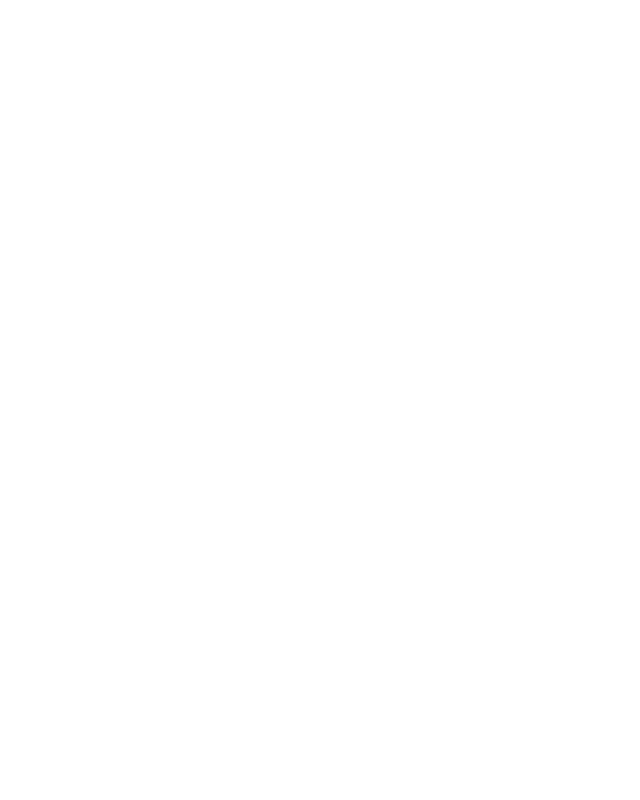
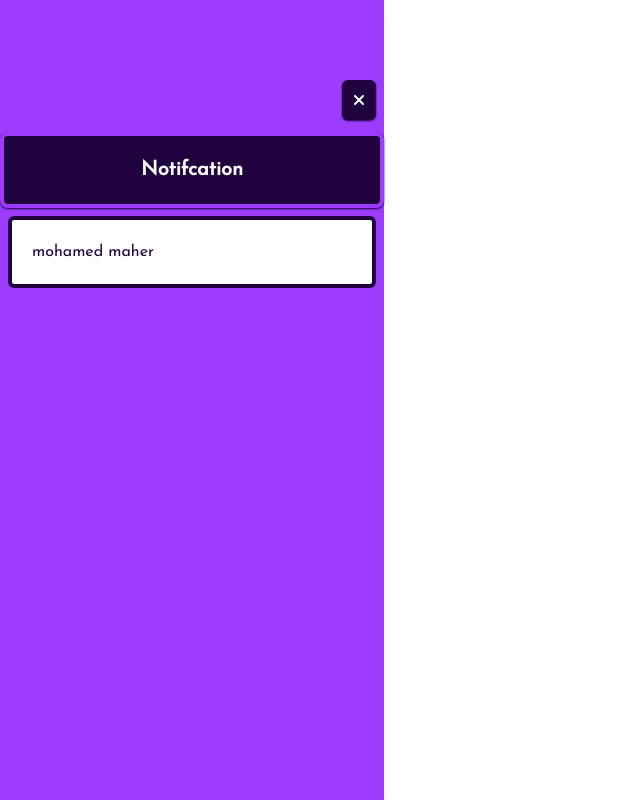
Before and after one commit to Mohamed-maher50/project, a React (Create React App) app in the folder client/: page / in a window 1280 px wide. Before the commit this address had no page. Shown: the whole page, without its empty margins (0-640 px from the left). Built offline with nearby package versions, Linux system fonts and the light colour scheme.

Commit message:
add notifation component

```diff
--- a/client/src/App.js
+++ b/client/src/App.js
@@ -1,17 +1,29 @@
+import { useState } from "react";
 import { Route, Routes } from "react-router";
 import "./App.css";
 import Login from "./components/Login/Login";
-
+import NotifcationNav from "./components/NotifcationNav/NotifcationNav";
 import Register from "./components/register/Register";
 import Avatar from "./pages/Avatar";
 import Home from "./pages/Home";
 function App() {
+  const [notifcationStatus, setNotifcationStatus] = useState(true);
+  const notifcationStatusHandler = () => {
+    setNotifcationStatus((prev) => !prev);
+  };
   return (
-    <div className="App h-screen">
+    <div className="App h-screen min-h-screen   overflow-auto">
+      <NotifcationNav
+        notifcationStatusHandler={notifcationStatusHandler}
+        notifcationStatus={notifcationStatus}
+      />
       <Routes>
         <Route path="/register" element={<Register />} />
         <Route path="/login" element={<Login />} />
-        <Route path="/home" element={<Home />} />
+        <Route
+          path="/home"
+          element={<Home notifcationStatusHandler={notifcationStatusHandler} />}
+        />
         <Route path="/avatar" element={<Avatar />} />
       </Routes>
     </div>
--- a/client/src/components/NavBar.js
+++ b/client/src/components/NavBar.js
@@ -1,6 +1,6 @@
 import React, { useState } from "react";
 import { useSelector } from "react-redux";
-function NavBar() {
+function NavBar({ notifcationStatusHandler }) {
   const [Active, setActive] = useState(true);
   const { user } = useSelector((state) => state.user);
   const SubMenu = function () {
@@ -12,6 +12,7 @@
           className="rounded-full h-10 p-2 outline-none text-lg grow shadow"
           spellCheck="false"
         />
+
         <span className="rounded-full border-secondary border-2 outline-2 outline-offset-2 outline-none outline-lime-50 overflow-hidden inline-block w-10 h-10 mx-3">
           <img src={user.AvatarUrl} />
         </span>
@@ -20,7 +21,7 @@
   };
   return (
     <>
-      <div className="bg-main top-0  w-full  z-20 p-1 flex items-center">
+      <div className="bg-main top-0  w-full relative z-20 p-1 flex items-center">
         <div className="logo flex items-center px-4 grow">
           <img
             src="/images.png"
@@ -31,12 +32,17 @@
             can you
           </span>
         </div>
+        <i
+          class={`fa-solid fa-bell text-yellow-400 text-2xl mx-1 cursor-pointer`}
+          onClick={notifcationStatusHandler}
+        ></i>
         <div
           onClick={() => setActive(!Active)}
           className=" cursor-pointer w-12 h-12 flex items-center justify-center rounded-lg bg-[#F8F4EA] text-[#579BB1] lg:hidden"
         >
           <i className="fa fa-bars text-2xl text-main" aria-hidden="true"></i>
         </div>
+
         <div className="hidden lg:flex items-center w-80 ">
           <SubMenu />
         </div>
--- /dev/null
+++ b/client/src/components/NotifcationNav/NotifcationNav.jsx
@@ -0,0 +1,25 @@
+import React from "react";
+import NotifictItem from "../notificationItem/NotifictItem";
+
+function NotifcationNav({ notifcationStatusHandler, notifcationStatus }) {
+  return (
+    <div
+      className={`fixed h-screen w-1/2 md:w-[30%]  shadow-lg bg-secondary z-20 ${
+        notifcationStatus ? "left-0" : "-left-full"
+      } duration-1000  pt-20`}
+    >
+      <div className="flex justify-end mb-3">
+        <i
+          className="fa-solid fa-xmark cursor-pointer shadow-sm shadow-main rounded-md p-3 bg-main text-white mr-2"
+          onClick={notifcationStatusHandler}
+        ></i>
+      </div>
+      <h1 className=" bg-main text-white shadow-main shadow-sm text-center py-5 border-4 text-xl rounded-lg font-semibold border-secondary">
+        Notifcation
+      </h1>
+      <NotifictItem data={"mohamed maher"} />
+    </div>
+  );
+}
+
+export default NotifcationNav;
--- /dev/null
+++ b/client/src/components/notificationItem/NotifictItem.jsx
@@ -0,0 +1,11 @@
+import React from "react";
+
+function NotifictItem({ data }) {
+  return (
+    <div className="p-5 bg-white text-main border-4 border-main rounded-md m-2">
+      {data}
+    </div>
+  );
+}
+
+export default NotifictItem;
--- a/client/src/pages/Home.js
+++ b/client/src/pages/Home.js
@@ -1,10 +1,10 @@
 import React from "react";
 import NavBar from "../components/NavBar";
 
-function Home() {
+function Home({ notifcationStatusHandler }) {
   return (
     <>
-      <NavBar />
+      <NavBar notifcationStatusHandler={notifcationStatusHandler} />
       <div>hello</div>
     </>
   );
```
